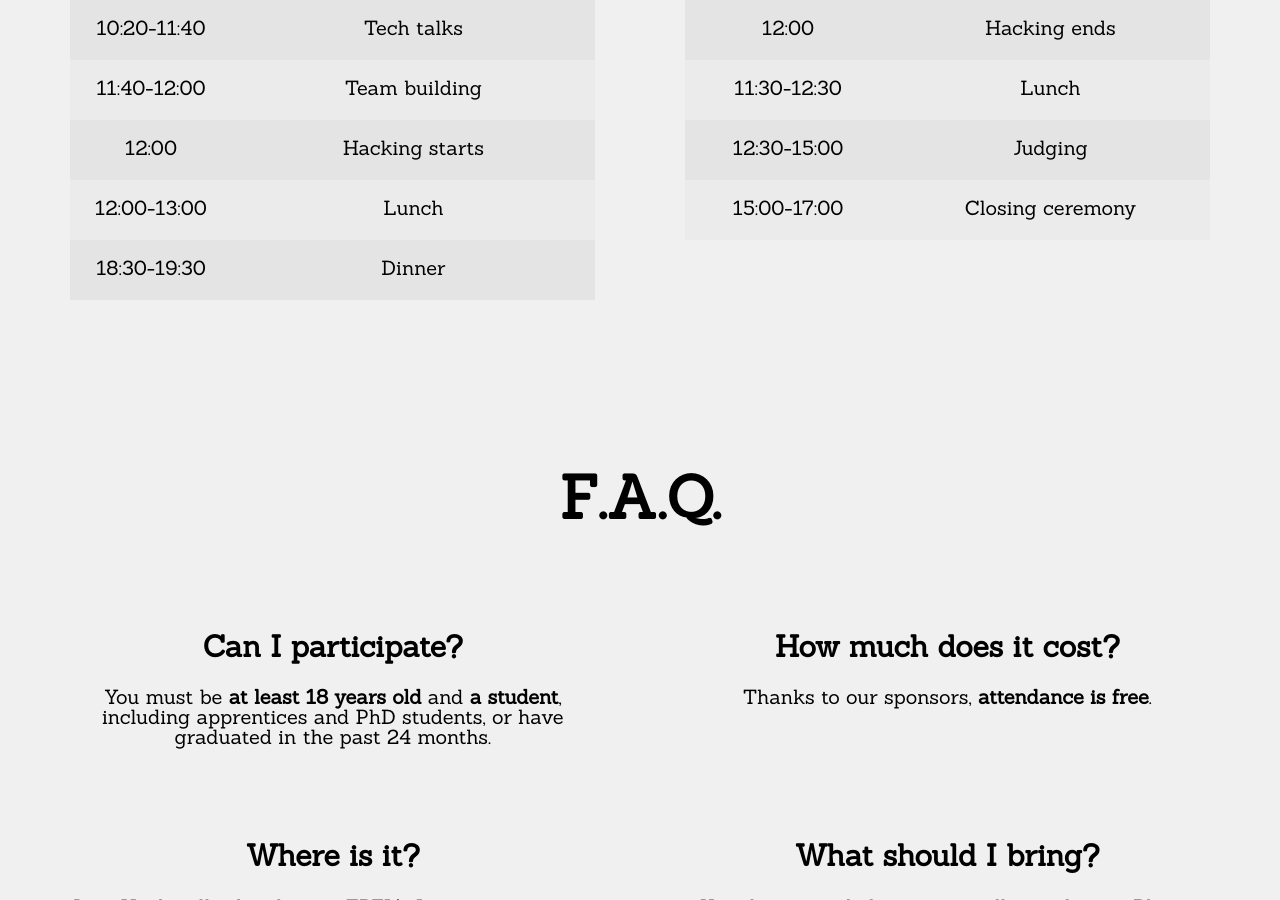
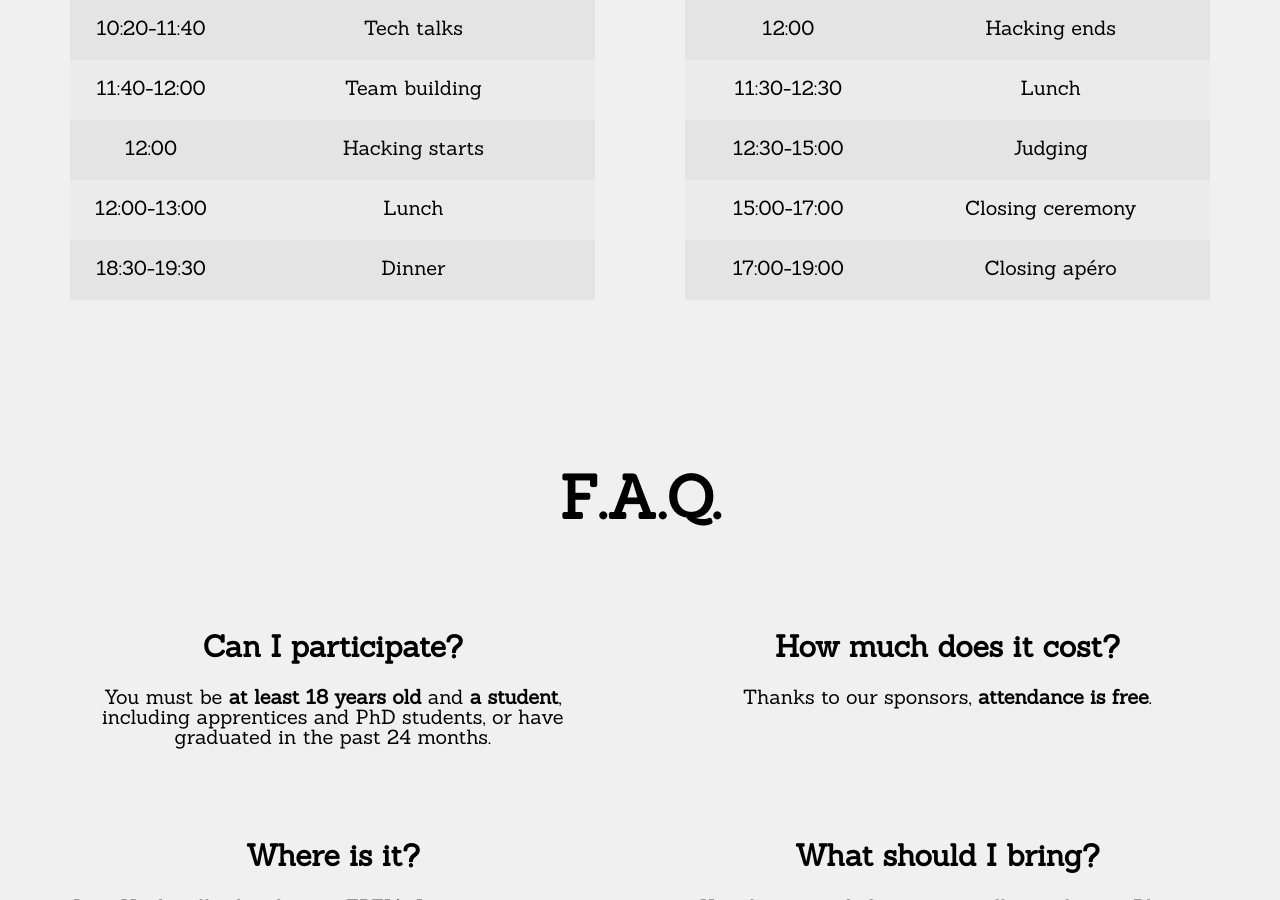
Before and after one commit to LauzHack/LauzHack.github.io, a Jekyll site: the page built from index.html, in a window 1280 px wide and 900 px high, scrolled down 1617 px. Built offline with Jekyll 4.4.1, drawn with Linux system fonts in a browser that asks for light colours.

Commit message:
Add apéro to schedule

```diff
--- a/_data/schedule.yml
+++ b/_data/schedule.yml
@@ -17,3 +17,4 @@ Sunday:
   '11:30-12:30': Lunch
   '12:30-15:00': Judging
   '15:00-17:00': Closing ceremony
+  '17:00-19:00': Closing apéro
```
